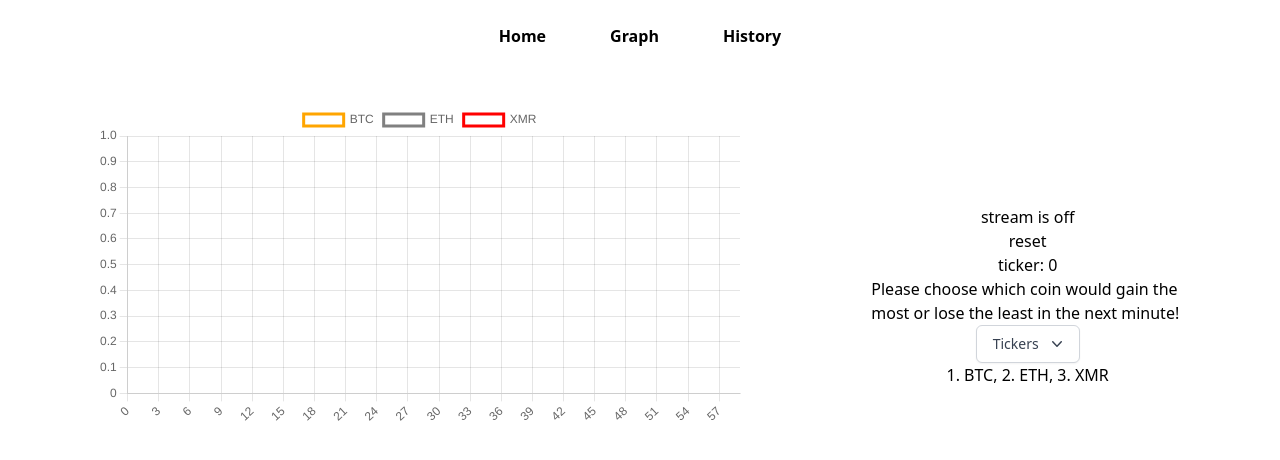
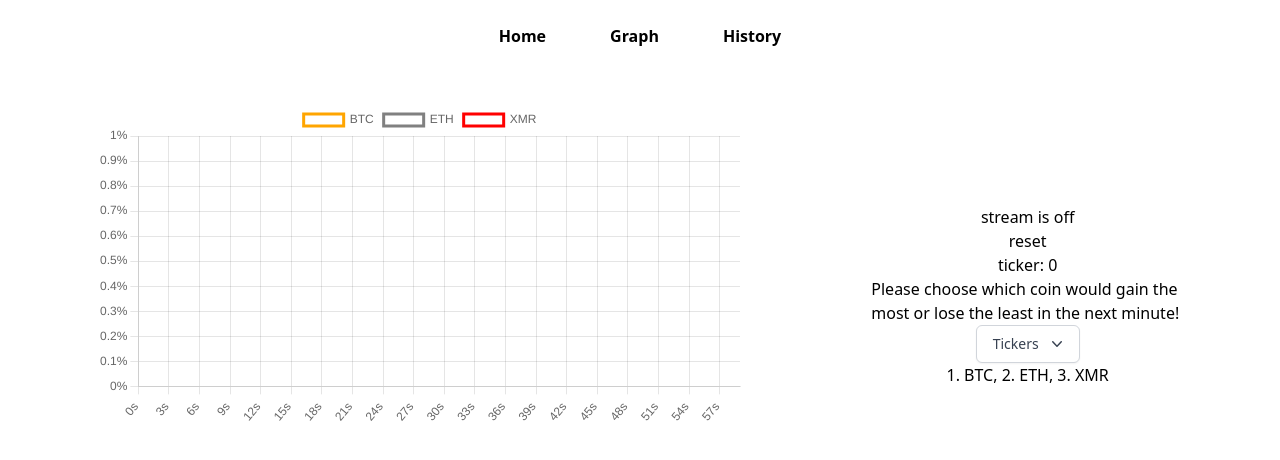
Before and after one commit to strathclyde-durhack-2022/mono, a React (Vite) app in the folder frontend/: page /game in a window 1280 px wide. Shown: the top 460 px of the page. Built offline with nearby package versions, Linux system fonts and the light colour scheme.

Commit message:
works i think

```diff
--- a/frontend/src/components/GameChart.tsx
+++ b/frontend/src/components/GameChart.tsx
@@ -9,7 +9,7 @@ import {
   Tooltip,
   Legend,
 } from "chart.js";
-import { createRef, useEffect, useRef, useState } from "react";
+import { useEffect, useState } from "react";
 import Connection, { IDataPerFrame } from "./Connection";
 
 import Guess from "./Guess.jsx";
@@ -35,52 +35,45 @@ export interface ITickerWithData {
 }
 
 export const MAX_TICKS = 60;
+export const TICKS_PER_SECOND = 1;
+
+const DEFAULT_COINS = [
+  { internalName: "btcusdt", label: "BTC", colour: "orange" },
+  {
+    internalName: "ethusdt",
+    label: "ETH",
+    colour: "gray",
+  },
+  {
+    internalName: "xmrusdt",
+    label: "XMR",
+    colour: "red",
+  },
+].map((c) => ({ ...c, data: [], startingPrice: 0 }));
 
 function GameChart() {
   const [tickerCount, setTickerCount] = useState<number>(0);
   const [streaming, setStreaming] = useState<boolean>(false);
   const [selectedCoin, setSelectedCoin] = useState<string>();
-  const [data, setData] = useState<ITickerWithData[]>([
-    {
-      internalName: "btcusdt",
-      label: "BTC",
-      colour: "orange",
-      data: [],
-      startingPrice: 0,
-    },
-    {
-      internalName: "ethusdt",
-      label: "ETH",
-      colour: "gray",
-      data: [],
-      startingPrice: 0,
-    },
-    {
-      internalName: "xmrusdt",
-      label: "XMR",
-      colour: "red",
-      data: [],
-      startingPrice: 0,
-    },
-  ]);
+  const [data, setData] = useState<ITickerWithData[]>(DEFAULT_COINS);
 
   const reset = () => {
     setStreaming(false);
-    setData([]);
+    setData(DEFAULT_COINS);
     setTickerCount(0);
   };
 
   const getFinalScore = () => {
-    if (data.length === 0 || !data[0]?.data?.[0]?.Price) return data;
-    data.sort(
+    if (data.length === 0 || data[0].data.length < 2) return [...data];
+    return [...data].sort(
       (a, b) =>
-        a.data[a.data.length - 1].Price - b.data[b.data.length - 1].Price
+        b.data[b.data.length - 1].Price - a.data[a.data.length - 1].Price
     );
-    return data;
   };
 
   useEffect(() => {
-    if (Math.round(tickerCount) === MAX_TICKS + 1) setStreaming(false);
+    if (Math.round(tickerCount) === MAX_TICKS * TICKS_PER_SECOND + 1)
+      setStreaming(false);
   }, [tickerCount]);
 
   return (
@@ -92,18 +85,14 @@ function GameChart() {
             type="line"
             options={{
               animations: {
-                y: {
-                  type: "number",
-                  easing: "linear",
-                  duration: 1,
-                  from: NaN,
-                },
+                y: { type: "number", easing: "linear", duration: 1, from: NaN },
               },
+              scales: { y: { ticks: { callback: (value) => `${value}%` } } },
             }}
             data={{
-              labels: Array(60)
+              labels: Array(MAX_TICKS * TICKS_PER_SECOND)
                 .fill(0)
-                .map((_, i) => i),
+                .map((_, i) => `${Math.round(i / TICKS_PER_SECOND)}s `),
               datasets: data.map((d) => ({
                 data: d.data.map((d) => d.Price),
                 label: d.label,
@@ -168,8 +157,8 @@ function GameChart() {
             onChange={(coin) => setSelectedCoin(coin)}
           />
           {getFinalScore()
-            .map((d, i) => `${i + 1}. ${d.label}`)
-            .join(", ")}
+            ?.map((d, i) => `${i + 1}. ${d.label}`)
+            ?.join(", ")}
         </div>
       </div>
     </div>
```
